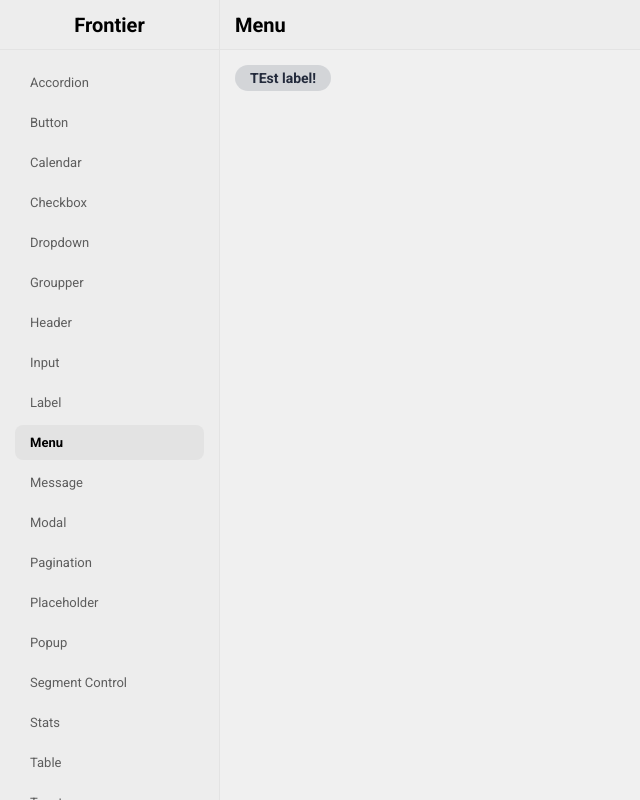
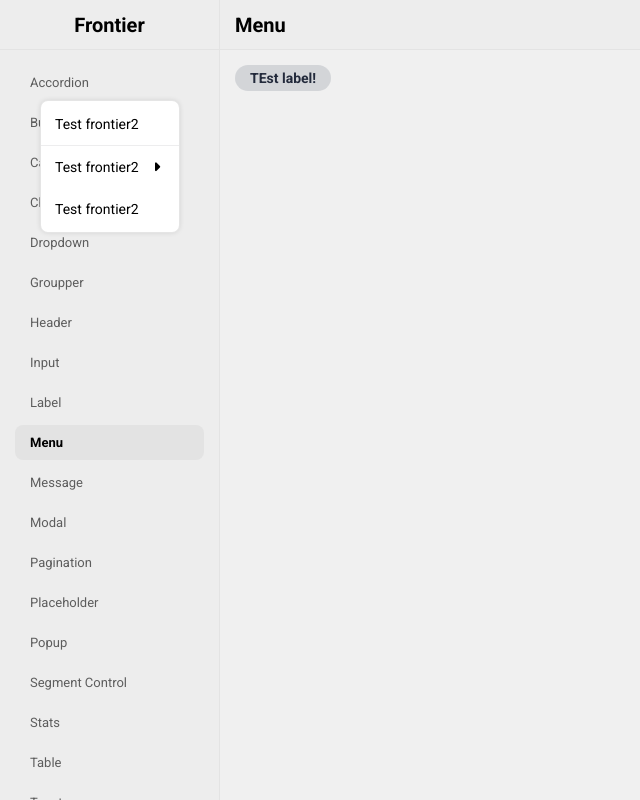
Before and after one commit to sanchezand/react-frontier, a React (Create React App) app: page /menu in a window 1280 px wide. Shown: the whole page, without its empty margins (0-640 px from the left). Built offline with nearby package versions, Linux system fonts and the light colour scheme; what i18next-resources-to-backend would draw is missing.

Commit message:
Added inline menu

```diff
--- a/src/components/Menu.tsx
+++ b/src/components/Menu.tsx
@@ -20,45 +20,29 @@ export type MenuItemProps<E extends ElementType=any> = {
 } & React.ComponentPropsWithoutRef<E>;
 
 interface MenuProps{
-	trigger: any,
+	trigger?: any,
+	inline?: boolean,
 	disabled?: boolean,
+	openOnHover?: boolean,
 	items: MenuItemProps[],
+	style?: React.CSSProperties
 }
 
-var Menu = (props: MenuProps)=>{
-	var { t } = useTranslation();
-	useEffect(()=>{
-
-	}, []);
-
-	return <BaseMenu.Root disabled={!!props.disabled}>
-		<BaseMenu.Trigger nativeButton={true} render={props.trigger} disabled={!!props.disabled} />
-		<BaseMenu.Portal>
-			<BaseMenu.Positioner sideOffset={8} align='start' style={{ zIndex: 1001 }}>
-				<BaseMenu.Popup className={DropdownStyle.popup} data-fluid>
-					{props.items.filter(a=>a.if!==false).map((a, i)=>{
-						var {
-							as, className, disabled, iconName, iconSolid, if: aIf, items, onClick, separator, style, text,
-							...itemRestProps
-						} = a;
-						var ItemComp = a.as || 'div';
-						return a.separator ? (
-							<BaseMenu.Separator className={DropdownStyle.separator} />
-						) : a.items && a.items.length>0 ? (
-							<BaseMenu.SubmenuRoot>
+var SubMenu = (props: { data: MenuItemProps })=>{
+	return <BaseMenu.SubmenuRoot>
 		<BaseMenu.SubmenuTrigger className={classNames(DropdownStyle.item, DropdownStyle.submenuItem)}>
 			<div className={DropdownStyle.contents}>
-										{!!a.iconName && (
-											<Icon className={DropdownStyle.itemIcon} name={a.iconName} solid={a.iconSolid} />
+				{!!props.data.iconName && (
+					<Icon className={DropdownStyle.itemIcon} name={props.data.iconName} solid={props.data.iconSolid} />
 				)}
-										<div className={DropdownStyle.text}>{a.text}</div>
+				<div className={DropdownStyle.text}>{props.data.text}</div>
 				<Icon name='caret-right' className={DropdownStyle.menuIcon} />
 			</div>
 		</BaseMenu.SubmenuTrigger>
 		<BaseMenu.Portal>
 			<BaseMenu.Positioner style={{ zIndex: 1001 }}>
 				<BaseMenu.Popup className={DropdownStyle.popup}>
-											{a.items.map(b=>{
+					{props.data.items.map(b=>{
 						var {
 							as, className, disabled, iconName, iconSolid, if: bIf, items, onClick, separator, style, text,
 							...subItemRestProps
@@ -67,7 +51,7 @@ var Menu = (props: MenuProps)=>{
 						return b.separator ? (
 							<BaseMenu.Separator className={DropdownStyle.separator} />
 						) : (
-													<BaseMenu.Item render={<SubComp {...subItemRestProps} />} disabled={b.disabled} key={`ITMMENU-${a.text}-${b.text}`} className={classNames(DropdownStyle.item, b.className)} style={b.style} onClick={b.onClick}>
+							<BaseMenu.Item render={<SubComp {...subItemRestProps} />} disabled={b.disabled} key={`ITMMENU-${props.data.text}-${b.text}`} className={classNames(DropdownStyle.item, b.className)} style={b.style} onClick={b.onClick}>
 								<div className={DropdownStyle.contents}>
 									{!!b.iconName && (
 										<Icon className={DropdownStyle.itemIcon} name={b.iconName} solid={b.iconSolid} />
@@ -81,6 +65,24 @@ var Menu = (props: MenuProps)=>{
 			</BaseMenu.Positioner>
 		</BaseMenu.Portal>
 	</BaseMenu.SubmenuRoot>
+}
+
+var MenuRoot = (props: MenuProps & { side?: 'bottom' | 'right', sideOffset?: number })=>{
+	return <BaseMenu.Root disabled={!!props.disabled}>
+		<BaseMenu.Trigger nativeButton={true} render={props.trigger} disabled={!!props.disabled} openOnHover={props.openOnHover} />
+		<BaseMenu.Portal>
+			<BaseMenu.Positioner sideOffset={props.sideOffset || 8} align='start' side={props.side} style={{ zIndex: 1001 }}>
+				<BaseMenu.Popup className={DropdownStyle.popup} data-fluid>
+					{props.items.filter(a=>a.if!==false).map((a, i)=>{
+						var {
+							as, className, disabled, iconName, iconSolid, if: aIf, items, onClick, separator, style, text,
+							...itemRestProps
+						} = a;
+						var ItemComp = a.as || 'div';
+						return a.separator ? (
+							<BaseMenu.Separator className={DropdownStyle.separator} key={`ITMMENU-${a.text}`} />
+						) : a.items && a.items.length>0 ? (
+							<SubMenu data={a} key={`ITMMENU-${a.text}`} />
 						) : (
 							<BaseMenu.Item render={<ItemComp {...itemRestProps} />} key={`ITMMENU-${a.text}`} disabled={a.disabled} className={classNames(DropdownStyle.item, a.className)} style={a.style} onClick={a.onClick}>
 								<div className={DropdownStyle.contents}>
@@ -98,4 +100,36 @@ var Menu = (props: MenuProps)=>{
 	</BaseMenu.Root>
 }
 
+var Menu = (props: MenuProps)=>{
+	if(props.inline){
+		return <div className={classNames('fr2 menu inline', DropdownStyle.popup)} data-inline style={props.style}>
+			{props.items.filter(a=>a.if!==false).map(a=>{
+				var ItemComp = a.as || 'div';
+				var ItemRender = (
+					<ItemComp key={`ITMMENU-${a.text}`} data-disabled={a.disabled || undefined} className={classNames(DropdownStyle.item, DropdownStyle.submenuItem, a.className)} style={a.style} onClick={a.onClick}>
+						<div className={DropdownStyle.contents}>
+							{!!a.iconName && (
+								<Icon className={DropdownStyle.itemIcon} name={a.iconName} solid={a.iconSolid} />
+							)}
+							<div className={DropdownStyle.text}>{a.text}</div>
+							{!!a.items && a.items.length>0 && (
+								<Icon name='caret-right' className={DropdownStyle.menuIcon} />
+							)}
+						</div>
+					</ItemComp>
+				)
+
+				return a.separator ? (
+					<div className={DropdownStyle.separator} key={`ITMMENU-${a.text}`} />
+				) : a.items && a.items.length>0 ? (
+					<MenuRoot key={`ITMMENU-${a.text}`} items={a.items} disabled={a.disabled} trigger={ItemRender} side='right' sideOffset={-4} openOnHover />
+				) : (
+					ItemRender
+				)
+			})}
+		</div>
+	}
+	return <MenuRoot {...props} />
+}
+
 export default Menu;
--- a/src/site/demos/MenuDemo.tsx
+++ b/src/site/demos/MenuDemo.tsx
@@ -16,6 +16,28 @@ var ButtonDemo = ()=>{
 				{ text: 'Test frontier' }
 			]}
 		/>
+
+		<Menu
+			inline
+			style={{ position: 'absolute', left: 40, top: 100 }}
+			items={[
+				{ text: 'Test frontier2' },
+				{ separator: true },
+				{ text: 'Test frontier2', items: [
+					{ text: 'Submenu!' },
+					{ text: 'Submenu!' },
+					{ separator: true },
+					{ text: 'Submenu!', items: [
+						{ text: 'Submenu 2!!!!!' },
+						{ text: 'Submenu 2!!!!!' },
+						{ separator: true },
+						{ text: 'Submenu 2!!!!!' },
+						{ text: 'Submenu 2!!!!!' }
+					] },
+				] },
+				{ text: 'Test frontier2' },
+			]}
+		/>
 	</div>
 }
 
--- a/src/style/dropdown.module.scss
+++ b/src/style/dropdown.module.scss
@@ -224,6 +224,11 @@ $PLACEHOLDER_COLOR: #b4b4b4;
 		max-width: 100%;
 		width: auto;
 	}
+
+	&[data-inline]{
+		width: auto;
+		display: inline-block;
+	}
 }
 
 .empty{
@@ -250,7 +255,7 @@ $PLACEHOLDER_COLOR: #b4b4b4;
 	&:first-child{
 		margin-top: 2px;
 	}
-	&:last-child{
+	&:last-of-type{
 		margin-bottom: 2px;
 	}
 
@@ -311,6 +316,7 @@ $PLACEHOLDER_COLOR: #b4b4b4;
 	.menuIcon{
 		height: auto;
 		margin-right: 0;
+		margin-left: 10px;
 	}
 }
 
```
Lines whose indentation alone changed are shown as unchanged.
